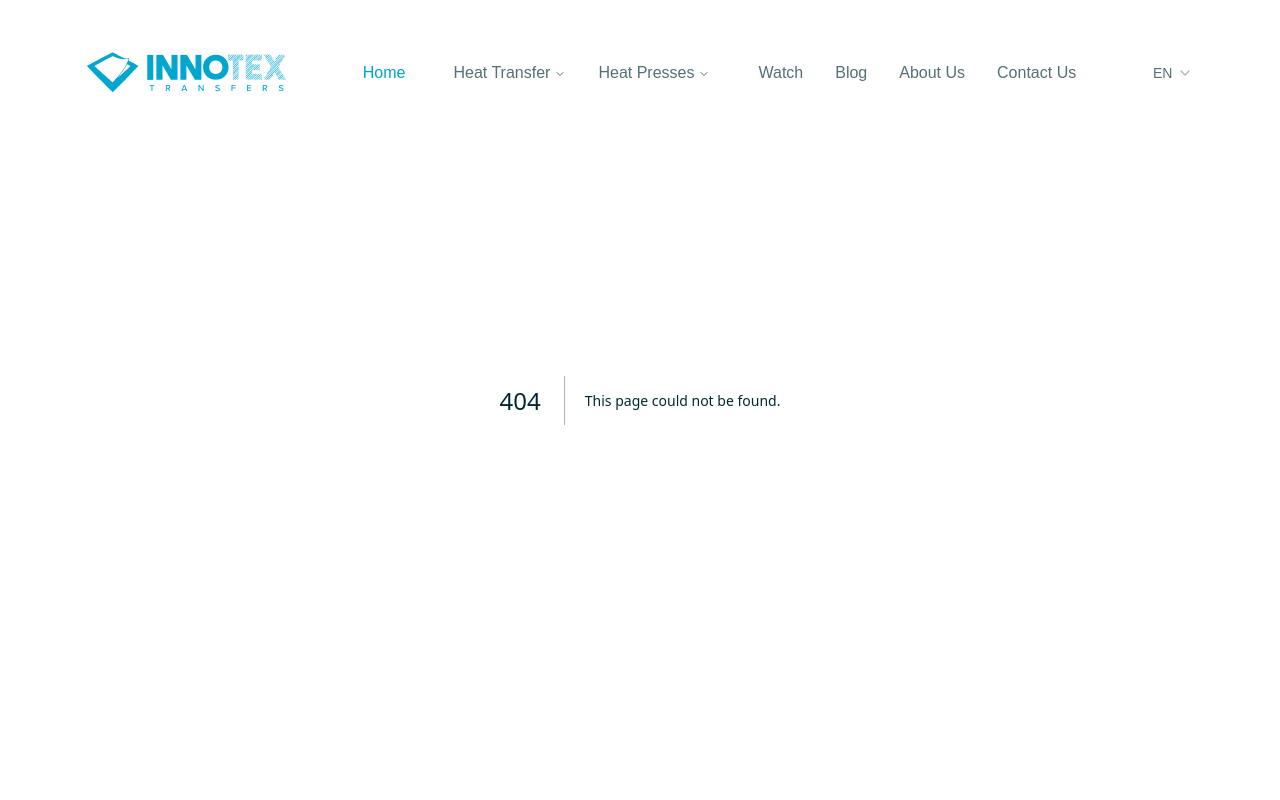
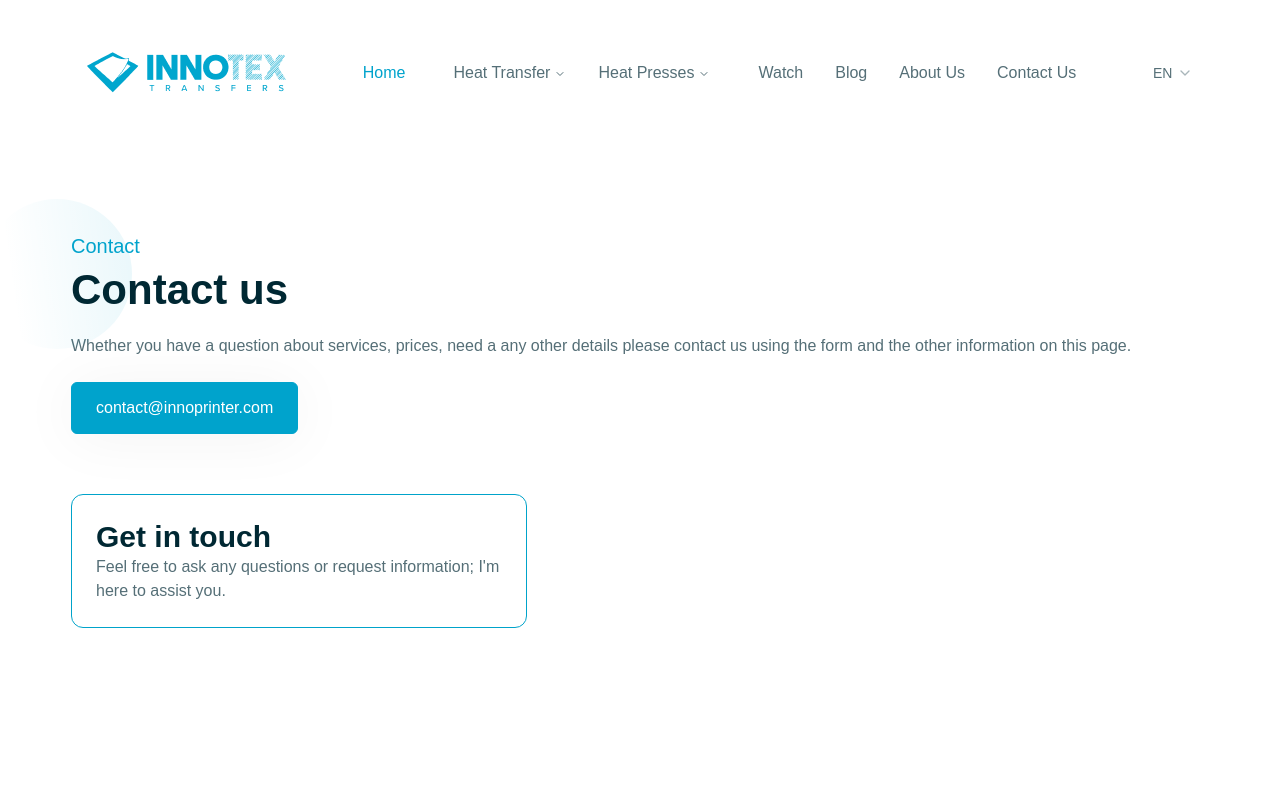
Before and after one commit to Alamin-Coding/innotex, a Next.js app: page /contact in a window 1280 px wide. Before the commit this address had no page. Shown: the top 800 px of the page. Built offline with nearby package versions, Linux system fonts and the light colour scheme; a web font is replaced by a local one.

Commit message:
contact us start

```diff
--- a/src/app/contact-us/page.jsx
+++ /dev/null
@@ -1,7 +0,0 @@
-const ContactUs = () => {
-    return (
-      <div>ContactUs</div>
-    )
-  }
-
-  export default ContactUs
--- /dev/null
+++ b/src/app/contact/page.jsx
@@ -0,0 +1,11 @@
+import Contact from "@/components/Contact/Contact";
+
+const ContactUs = () => {
+    return (
+      <main className="page">
+          <Contact />
+      </main>
+    )
+  }
+
+  export default ContactUs
--- a/src/app/globals.css
+++ b/src/app/globals.css
@@ -104,6 +104,29 @@
     width: 100% !important;
   }
 
+  .innot_accordian .border-b{
+    border-bottom: 0!important;
+  }
+
+
+  .innot_img_zoom img{
+    transition: all 0.9s ease-in-out;
+    -webkit-transition: all 0.9s ease-in-out;
+    -moz-transition: all 0.9s ease-in-out;
+    -ms-transition: all 0.9s ease-in-out;
+    -o-transition: all 0.9s ease-in-out;
+  }
+.innot_img_zoom:hover img {
+  transform: scale(1.1);
+  -webkit-transform: scale(1.1);
+  -moz-transform: scale(1.1);
+  -ms-transform: scale(1.1);
+  -o-transform: scale(1.1);
+}
+.page{
+  padding-top: 100px;
+  padding-bottom: 130px;
+}
 @media (min-width: 1170px) {
   .container {
     /*max-width: 1210px;*/
--- a/src/components/Card/BlogCard.jsx
+++ b/src/components/Card/BlogCard.jsx
@@ -6,10 +6,10 @@ const BlogCard = ({cardData}) => {
     // let des = cardData.desc.slice(0, 94) + "..."
   return (
     <div className='p-6 bg-white rounded-xl shadow-[0px_4px_60px_rgba(0,0,0,0,0.5)] border border-[rgba(181,182,185,0.05)]'>
-        <div className='rounded-lg overflow-hidden'>
+        <div className='rounded-lg overflow-hidden innot_img_zoom'>
             <Image src={img} alt='image' />
         </div>
-        <div>
+        <div className="pt-4">
             <h3 className='truncate w-full text-2xl leading-[40px]'>{title}</h3>
             <p className=''>{desc}</p>
         </div>
--- /dev/null
+++ b/src/components/Contact/Contact.jsx
@@ -0,0 +1,38 @@
+import SectionHeading from "../SectionHeading/SectionHeading";
+
+import Section from "../Section/Section";
+import Link from "next/link";
+
+const Contact = () => {
+    return (
+        <Section>
+            <SectionHeading
+                subheading="Contact"
+                heading="Contact us"
+                description="Whether you have a question about services, prices, need a any other details please contact us using the form and the other information on this page."
+            />
+            <div className="mt-6">
+                <Link style={{boxShadow: '0 4px 60px rgba(0, 0, 0, 0.05)'}}
+                      className="rounded-md px-6 py-[13px] block duration-200 sm:inline-block text-center  bg-primary text-white border border-primary hover:bg-transparent hover:text-primary"
+                      href="mailto:contact@innoprinter.com">contact@innoprinter.com</Link>
+            </div>
+            <div className="mt-[60px]">
+                <div className="grid grid-cols-12 gap-8">
+                    <div className="col-span-5">
+                        <div className="border border-[#00A3CA] rounded-xl p-6">
+                            <h3 className="text-3xl">Get in touch</h3>
+                            <div className=" text-xl">
+                                <p>Feel free to ask any questions or request information; I'm here to assist you.</p>
+                            </div>
+                        </div>
+                    </div>
+                    <div className="col-span-7">
+
+                    </div>
+                </div>
+            </div>
+        </Section>
+    );
+};
+
+export default Contact;
--- a/src/components/FAQ/FAQ.jsx
+++ b/src/components/FAQ/FAQ.jsx
@@ -13,11 +13,11 @@ const FAQ = ({faqAns}) => {
     <>
         <h5 className='uppercase text-2xl pb-6'>FAQ</h5>
         <div className="flex gap-6 flex-col">
-            <Accordion type="single" collapsible>
+            <Accordion type="single" collapsible className="innot_accordian">
                 <div className="flex flex-col gap-6">
                 {faqAns?.map( item => (
                     <AccordionItem value={item.id} key={item.id}>
-                        <AccordionTrigger className="border border-[rgba(0,163,204,0.3)] rounded-[8px] no-underline p-5 text-left focus:no-underline"> {item.qus} </AccordionTrigger>
+                        <AccordionTrigger className="border border-[rgba(0,163,204,0.3)] rounded-[8px] !no-underline p-5 text-left focus:no-underline"> {item.qus} </AccordionTrigger>
                         <AccordionContent className="p-5">
                         {item.ans}
                         </AccordionContent>
--- a/src/components/Resources/Resources.jsx
+++ b/src/components/Resources/Resources.jsx
@@ -20,11 +20,16 @@ const options = {
     arrows: true,
     padding: { left: '7rem', right: '7rem' },
     perPage: 3,
-    perMove: 1,
+    perMove: 2,
     pagination: false,
-
-  //   autoplay:"play",
-//   padding: "80px",
+    autoplay: true,
+    interval   : 5000,
+    speed      : 3000,
+    drag   : 'free',
+    autoScroll : {
+        speed: 1,
+        snap: true,
+    },
     breakpoints: {
       600: {
         perPage: 1,
@@ -79,18 +84,6 @@ const Resources = () => {
             <SectionHeading subheading={"Resources"} heading={"Blogs about Innotex"} shortText={false} />
         </div>
         <div>
-        {/* <Splide
-            aria-label="resources"
-            options={options}
-        >
-
-          {slideData?.map( (slide_data) => (
-              <SplideSlide key={slide_data.id} className="py-3">
-                  <BlogCard  cardData={slide_data} />
-              </SplideSlide>
-          ) )}
-
-        </Splide> */}
         <Splide hasTrack={ false } aria-label="resources" options={options}>
           <SplideTrack>
             {slideData?.map( (slide_data) => (
--- a/src/components/TextPrintingMachine/TextPrintingMachine.jsx
+++ b/src/components/TextPrintingMachine/TextPrintingMachine.jsx
@@ -14,7 +14,7 @@ const TextPrintingMachine = () => {
         <SectionHeading subheading={"Printing"} heading={"Textile Printing Machine"} description={"Our strengths and Advantage discover what makes Us the most reliable and effective partner for your business."} />
 
         <div className="grid grid-cols-1 gap-6 mt-10 md:gap-[58px]">
-            <div>
+            <div className="rounded-[12px] overflow-hidden innot_img_zoom">
                 <Image src={printing_machine} alt="a man working" />
             </div>
             <div className="grid grid-cols-1 gap-6 md:grid-cols-2">
@@ -35,7 +35,7 @@ const TextPrintingMachine = () => {
         </div>
 
         <div className="grid grid-cols-1 gap-6 mt-10 md:gap-[58px]">
-            <div>
+            <div className="rounded-[12px] overflow-hidden innot_img_zoom">
                 <Image src={mk2} alt="a man working" />
             </div>
             <div className="grid grid-cols-1 gap-6 md:grid-cols-2">
--- a/src/components/Welcome/Welcome.jsx
+++ b/src/components/Welcome/Welcome.jsx
@@ -15,7 +15,6 @@ const options = {
   perPage: 3.3,
   perMove: 1,
   pagination: false,
-//   autoplay:"play",
   breakpoints: {
     600: {
       perPage: 1.3,
--- a/src/components/Works/Works.jsx
+++ b/src/components/Works/Works.jsx
@@ -10,18 +10,18 @@ const Works = () => {
     <Section>
         <SectionHeading subheading={"Our Works"} heading={"Visit INNO TRANSFER’s Works - Connect your network with us"} shortText={false} />
         <div className="grid grid-cols-[4fr_8fr] gap-1 max-h-[648px] mt-[60px] md:mt-[78px] md:gap-6">
-            <div className="rounded-[15px] overflow-hidden">
+            <div className="rounded-[15px] overflow-hidden innot_img_zoom">
                 <Image src={work_1} alt="image" className="w-full h-full object-cover" />
             </div>
             <div className="flex flex-col gap-1 md:gap-6">
-                <div className="rounded-[15px] overflow-hidden">
+                <div className="rounded-[15px] overflow-hidden innot_img_zoom">
                     <Image src={work_2} alt="image" className="w-full h-full object-cover" />
                 </div>
                 <div className="grid grid-cols-2 gap-1 md:gap-6">
-                    <div className="rounded-[15px] overflow-hidden">
+                    <div className="rounded-[15px] overflow-hidden innot_img_zoom">
                         <Image src={work_3} alt="image" className="w-full h-full object-cover" />
                     </div>
-                    <div className="rounded-[15px] overflow-hidden">
+                    <div className="rounded-[15px] overflow-hidden innot_img_zoom">
                         <Image src={work_3} alt="image" className="w-full h-full object-cover" />
                     </div>
                 </div>
```
Also changed, not shown: src/app/about/page.jsx (renamed from src/app/about-us/page.jsx).
